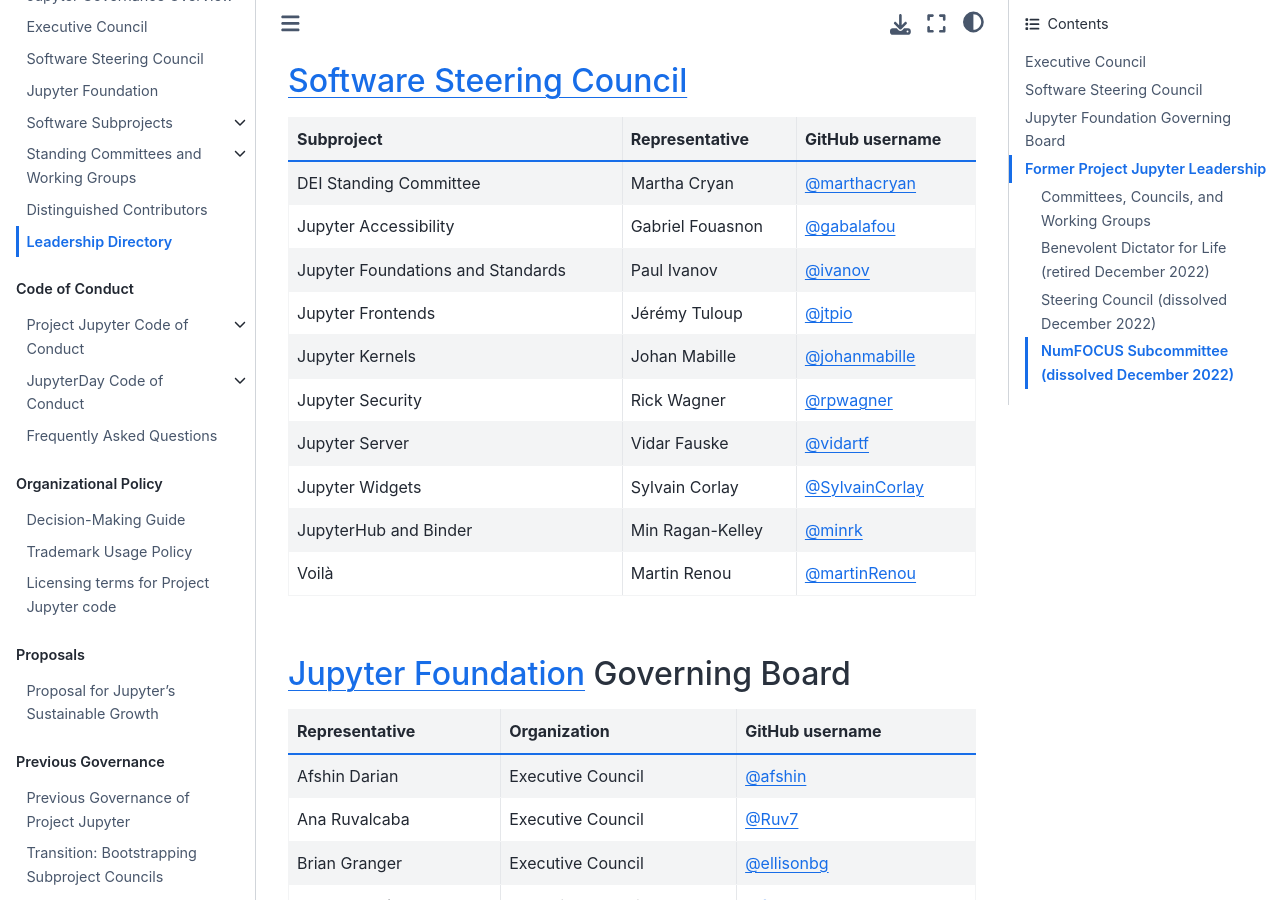
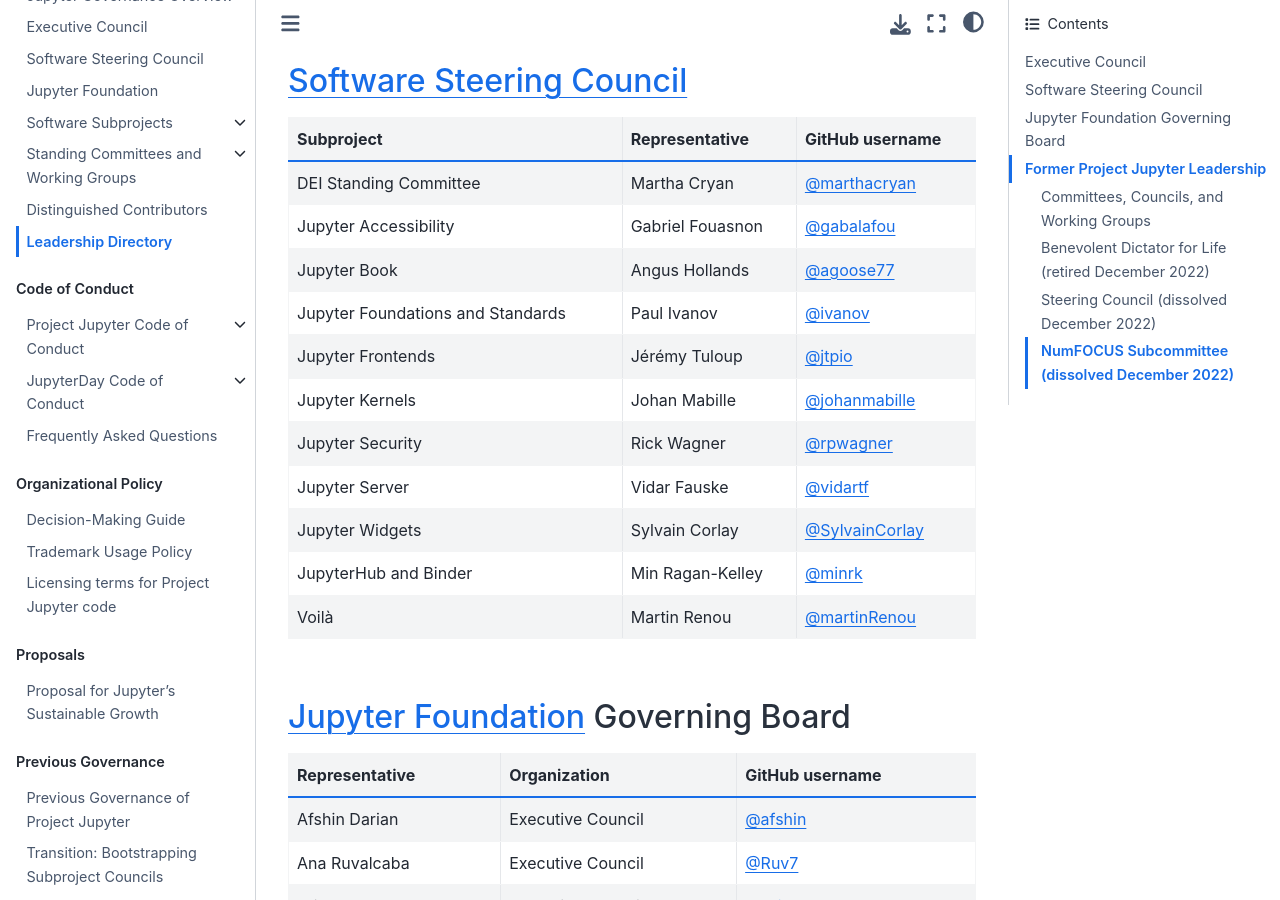
Before and after one commit to jupyter/governance, a Jupyter Book: the page built from people.md, in a window 1280 px wide and 900 px high, scrolled down 463 px. Built offline with Jupyter Book 1.0.4 settings and Sphinx 7.4.7 and the Sphinx Book theme 1.1.4, drawn with Linux system fonts in a browser that asks for light colours; pages that are not in the unit, such as notebooks, are missing from menus.

Commit message:
Add angus to ssc

```diff
--- a/people.md
+++ b/people.md
@@ -18,6 +18,7 @@
 | ---------- | -------------- | --------------- |
 | DEI Standing Committee | Martha Cryan | [@marthacryan](https://github.com/marthacryan) |
 | Jupyter Accessibility | Gabriel Fouasnon | [@gabalafou](https://github.com/gabalafou) |
+| Jupyter Book | Angus Hollands | [@agoose77](https://github.com/agoose77) |
 | Jupyter Foundations and Standards | Paul Ivanov | [@ivanov](https://github.com/ivanov) |
 | Jupyter Frontends | Jérémy Tuloup | [@jtpio](https://github.com/jtpio) |
 | Jupyter Kernels | Johan Mabille | [@johanmabille](https://github.com/johanmabille) |
```
